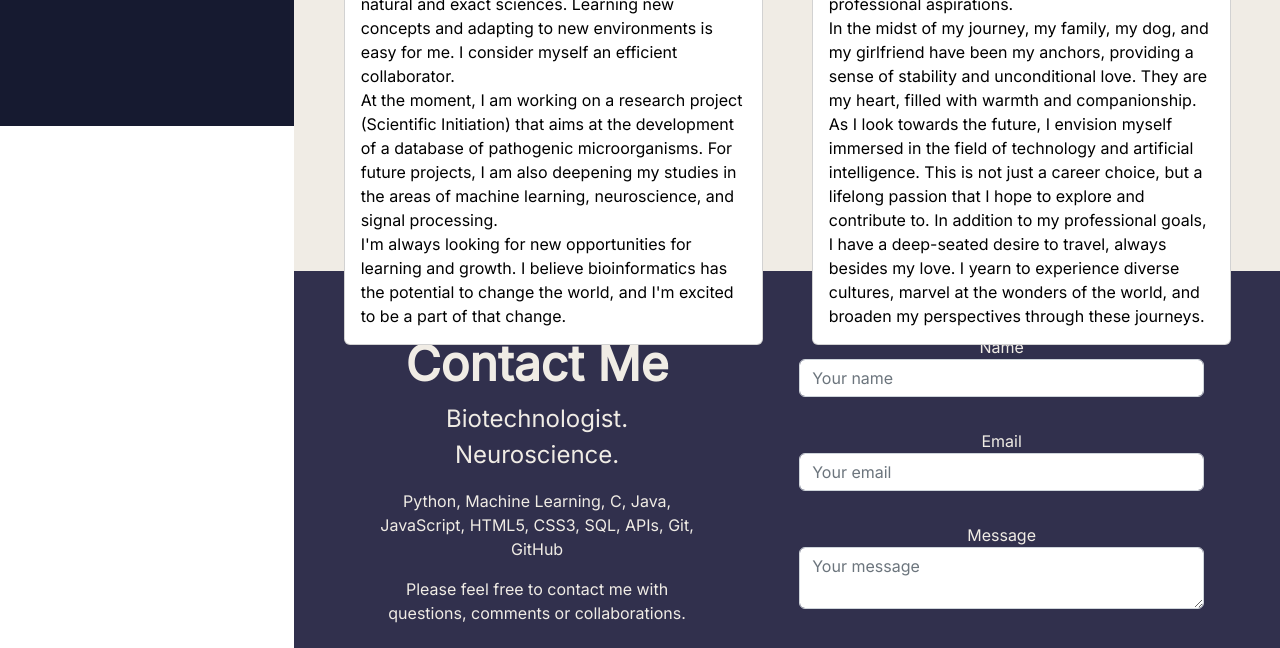
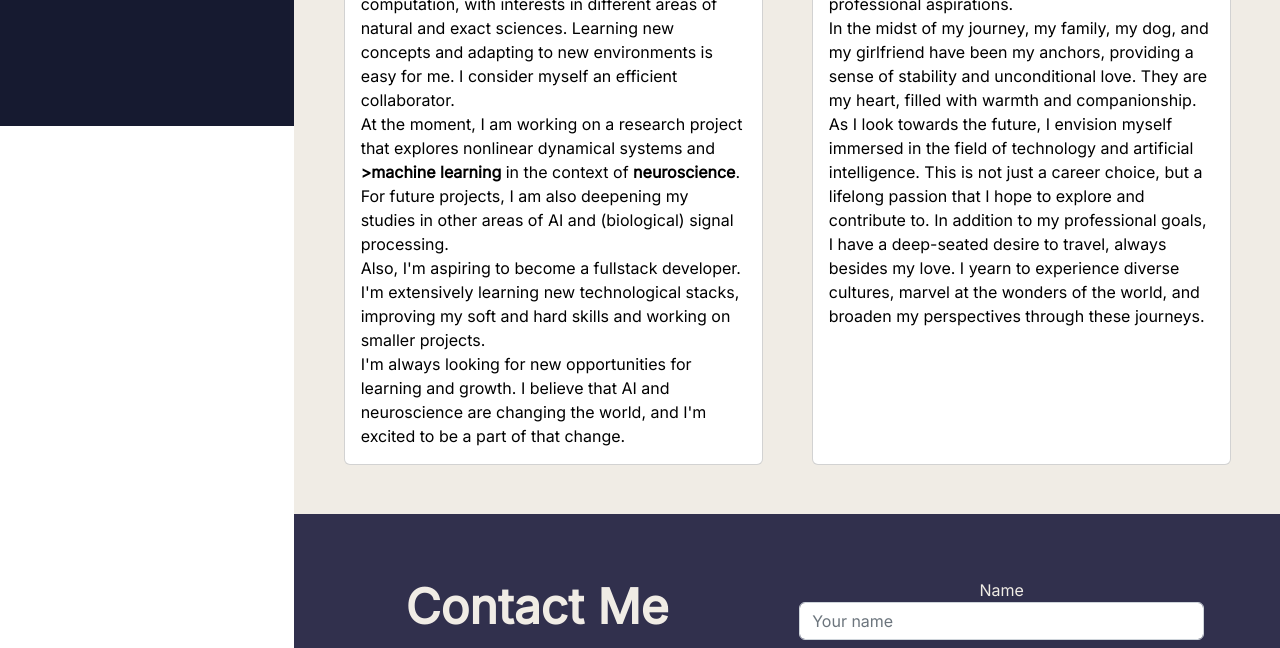
Before and after one commit to artpedro/homepage, a plain HTML site: page index.html in a window 1280 px wide. Shown: the part 674-1322 px from the top of the page. Drawn offline with nearby package versions, Linux system fonts and the light colour scheme; a web font is replaced by a local one.

Commit message:
bio: refreshing infomration

```diff
--- a/assets/css/index.css
+++ b/assets/css/index.css
@@ -146,7 +146,6 @@ hr.long {
 
 main section {
     max-width: 100%;
-    height:70vh;
     display: flex;
     flex-flow: row wrap;
 }
@@ -156,7 +155,6 @@ main section {
 
 .card {
   width: 42.5%;
-
   color: #F0ECE5;
 }
 
--- a/index.html
+++ b/index.html
@@ -79,9 +79,10 @@
                             <h5 class="card-title"><strong>Curriculum</strong></h5>
                             <h6 class="card-subtitle mb-2 text-body-secondary">About my professional life</h6>
                             <hr>
-                            <p class="card-text">Currently, I'm graduating at the Federal University of Pará (UFPA) in Biotechnology with a specialization in Bioinformatics. I am a curious and versatile person, passionate about science and computation, with interests in different areas of natural and exact sciences. Learning new concepts and adapting to new environments is easy for me. I consider myself an efficient collaborator.<br>
-                                At the moment, I am working on a research project (Scientific Initiation) that aims at the development of a database of pathogenic microorganisms. For future projects, I am also deepening my studies in the areas of machine learning, neuroscience, and signal processing.<br>
-                                I'm always looking for new opportunities for learning and growth. I believe bioinformatics has the potential to change the world, and I'm excited to be a part of that change.</p>
+                            <p class="card-text">Currently, I'm graduating at the Federal University of Pará (UFPA) in <b>Biotechnology</b> with a specialization in <b>Dynamical systems</b> and <b>bioinformatics</b>. I am a curious and versatile person, passionate about science and computation, with interests in different areas of natural and exact sciences. Learning new concepts and adapting to new environments is easy for me. I consider myself an efficient collaborator.<br>
+                                At the moment, I am working on a research project that explores nonlinear dynamical systems and <b>>machine learning</b> in the context of <b>neuroscience</b>. For future projects, I am also deepening my studies in other areas of AI and (biological) signal processing.<br>
+                                Also, I'm aspiring to become a fullstack developer. I'm extensively learning new technological stacks, improving my soft and hard skills and working on smaller projects.<br>
+                                I'm always looking for new opportunities for learning and growth. I believe that AI and neuroscience are changing the world, and I'm excited to be a part of that change.</p>
                         </div>
                     </div>
                     <div id="bio" class="card faded">
```
